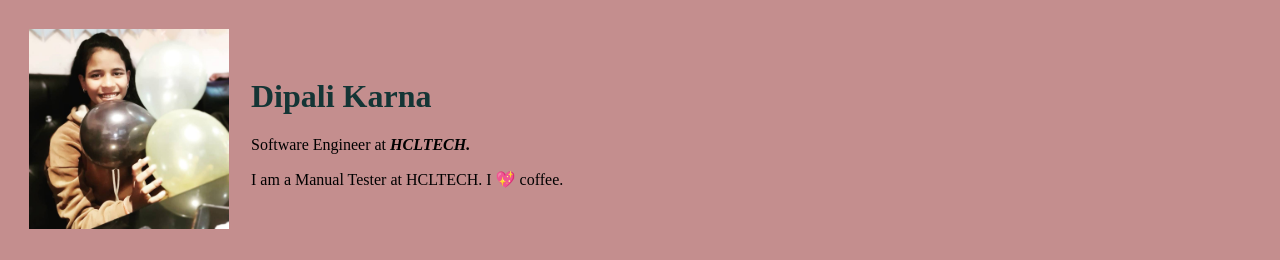
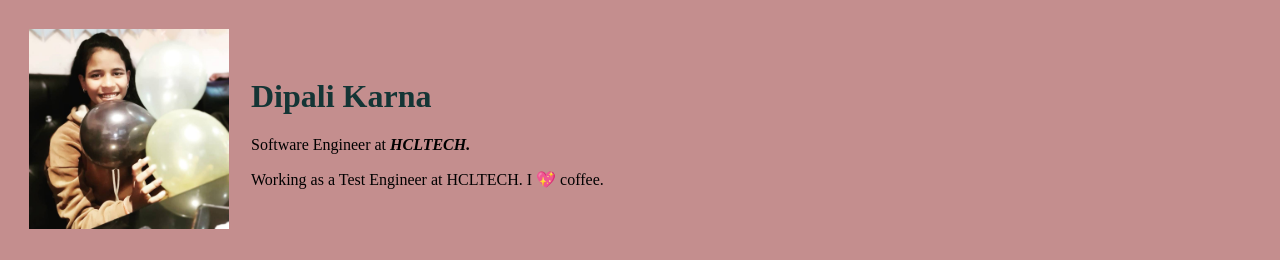
Before and after one commit to Dipali0509/CV, a plain HTML site: page index.html in a window 1280 px wide. Shown: the top 260 px of the page. Drawn offline with Linux system fonts and the light colour scheme; files that its build step writes are made by us from their sources.

Commit message:
Update index.html

```diff
--- a/index.html
+++ b/index.html
@@ -14,7 +14,7 @@
             <td> <img class="image circular" src="images/Dipali.jpg" width="200px" alt="Dipali's Profile Picture"></td>
             <td><h1>Dipali Karna</h1>
                 <p>Software Engineer at <em><strong>HCLTECH.</strong></em></p>
-                <p>I am a Manual Tester at HCLTECH. I 💖 coffee.</p></td>
+                <p>Working as a Test Engineer at HCLTECH. I 💖 coffee.</p></td>
         </tr>
     </table>
     <hr>
```
